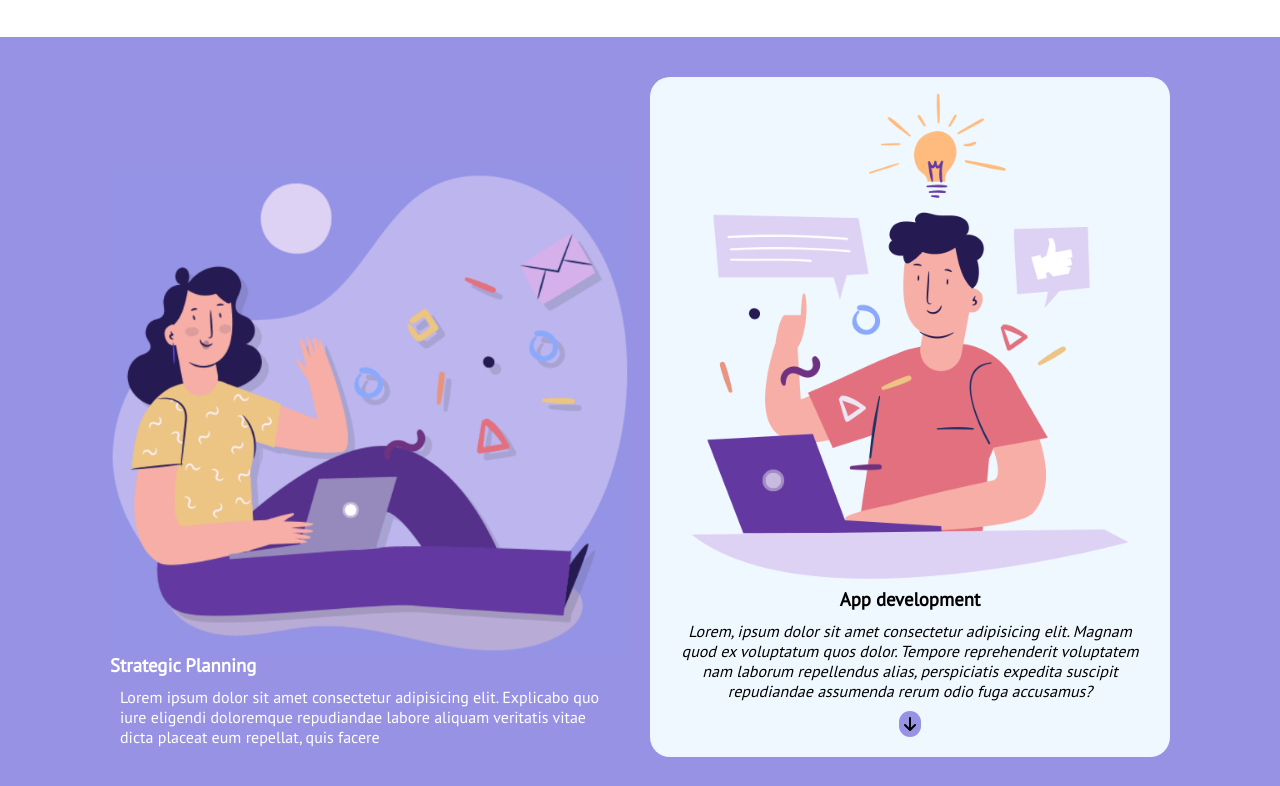
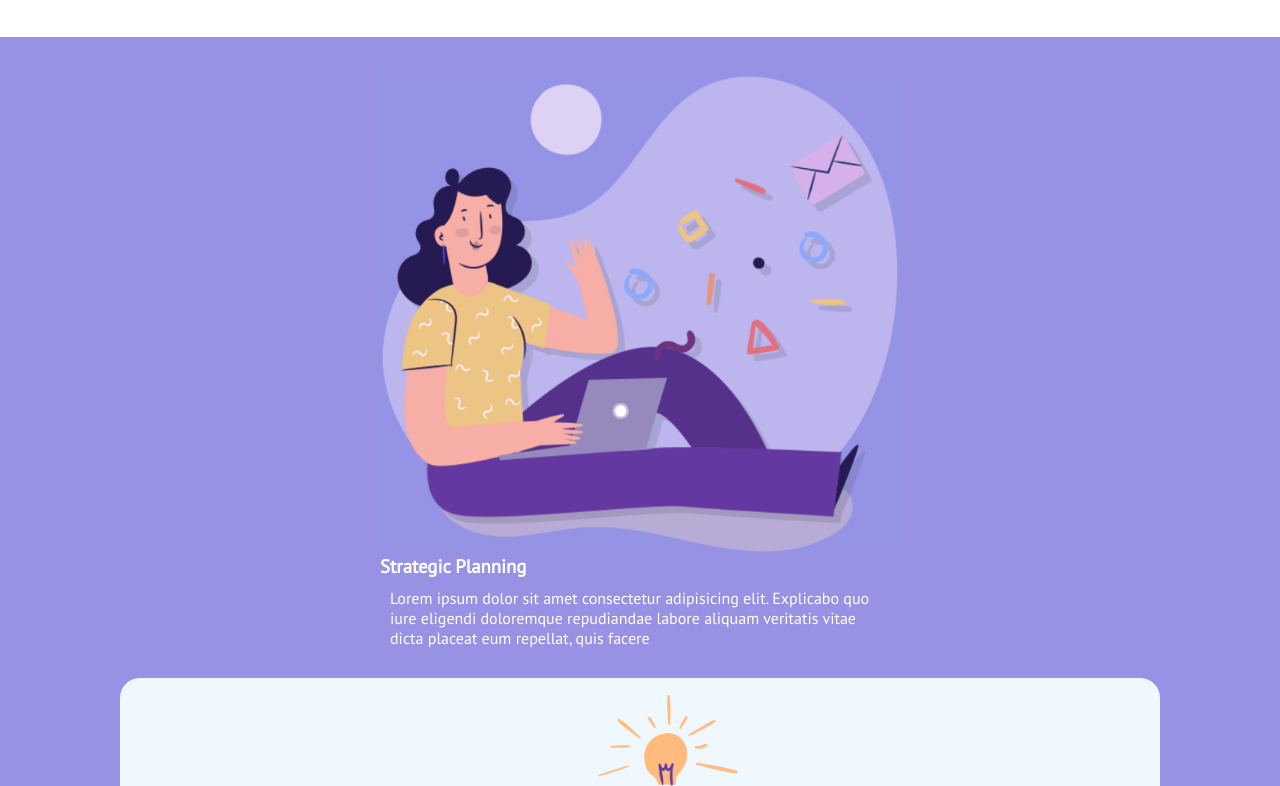
Before and after one commit to Vale-riad/htmlcss-responsive-layout, a plain HTML site: page index.html in a window 1280 px wide. Shown: the part 1117-1903 px from the top of the page. Drawn offline with Linux system fonts and the light colour scheme.

Commit message:
altre modifiche strategic section

```diff
--- a/css/style.css
+++ b/css/style.css
@@ -93,11 +93,13 @@ Section Strategic
 }
 
 .container-text-img{
+    align-items: flex-end;
     background-color: aliceblue;
     color:black;
     text-align: center;
     border-radius: 20px;
     padding:10px;
+    height:
 }
 .strategic p{
     padding:10px;
@@ -116,16 +118,29 @@ Section Strategic
     width:100%;
     margin: 0.625em 0;
 }
+.col-2{
+    padding: 1.25rem;
+}
 
 /*tablet*/
 
 @media  screen and (min-width:768px){
     .strategic .col{
         width:50%;
+        margin:auto;
 
+
+    }
+    .col-2 img{
+        width: 50%;
+        display: flex;
+        flex-wrap: wrap;
+        justify-content: center;
+        margin: auto;
     }
 
 }
+
 /*---------------------
 Section Testimonials
 ---------------------*/
--- a/index.html
+++ b/index.html
@@ -91,9 +91,9 @@
                         <h3>Strategic Planning</h3>
                         <p>Lorem ipsum dolor sit amet consectetur adipisicing elit. Explicabo quo iure eligendi doloremque repudiandae labore aliquam veritatis vitae dicta placeat eum repellat, quis facere </p>
                         </div>
-                    <div class="col">
+                    <div class="col-2">
                         <div class="container-text-img">
-                        <img class="img2" src="img/planning2.png">
+                        <img class="img-2" src="img/planning2.png">
                         <h3>App development</h3>
                         <p><em>Lorem, ipsum dolor sit amet consectetur adipisicing elit. Magnam quod ex voluptatum quos dolor. Tempore reprehenderit voluptatem nam laborum repellendus alias, perspiciatis expedita suscipit repudiandae assumenda rerum odio fuga accusamus?</em></p>
                         <i class="fa-solid fa-arrow-down hero-arrow freccetta"></i>
```
